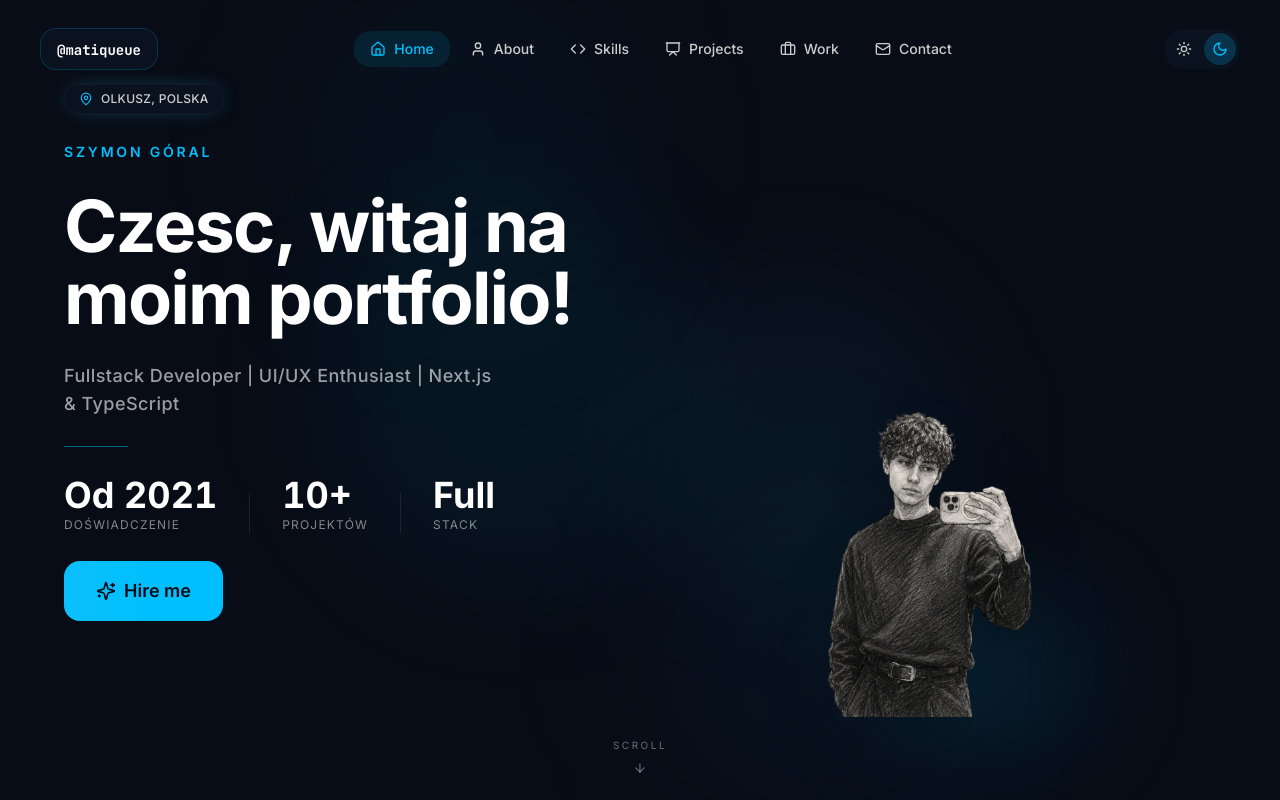
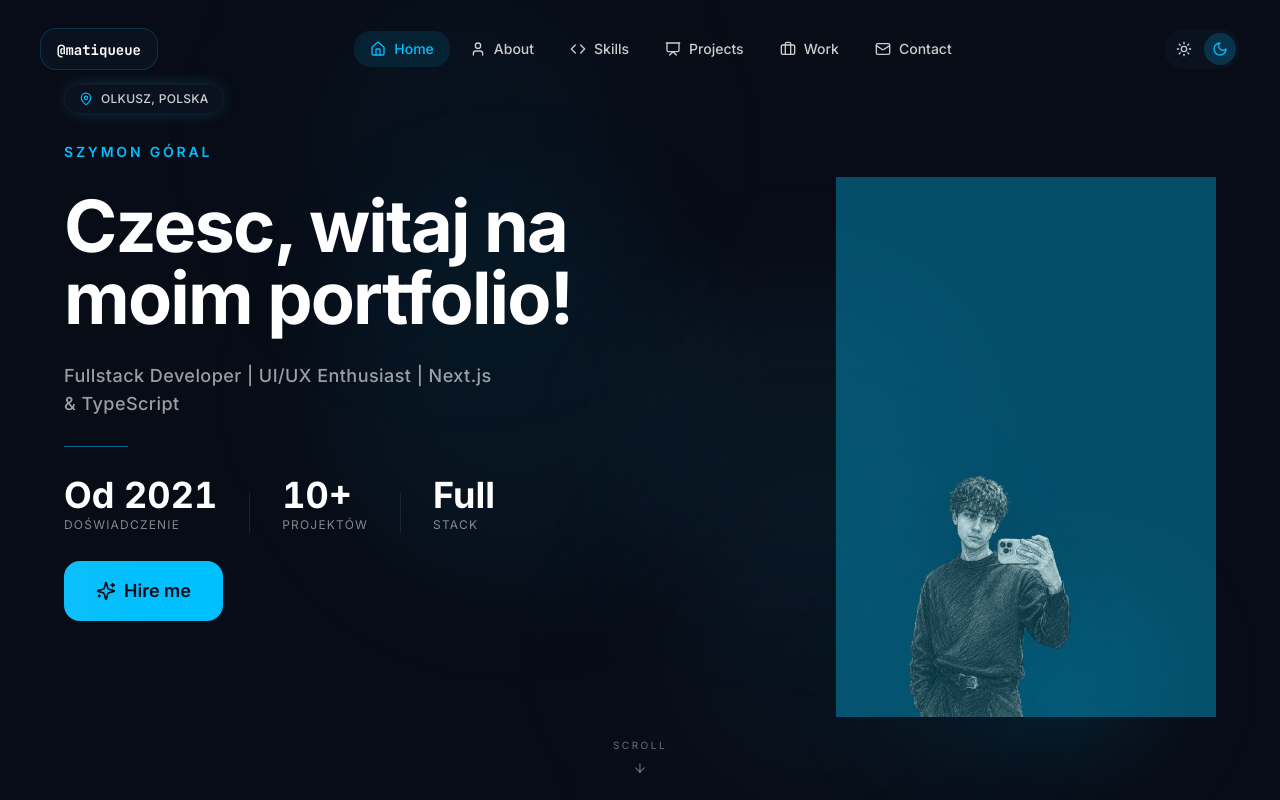
Before and after one commit to matiqueue/Portfolio, a Next.js app: page / in a window 1280 px wide. Both pictures are taken after a click on the button 1219 px from the left and 49 px from the top of the page. Shown: the top 800 px of the page. Built offline with nearby package versions, Linux system fonts and the light colour scheme.

Commit message:
feat: implement proportional image with overlay and responsive grid
Fix image container size and add overlay with blend modes and responsive column layout.

Co-authored-by: Szymon Góral <146021026+matiqueue@users.noreply.github.com>

```diff
--- a/components/hero-section.tsx
+++ b/components/hero-section.tsx
@@ -19,7 +19,7 @@ export default function HeroSection() {
 
       <div className="container mx-auto px-6 relative z-10">
         {/* Two-column layout */}
-        <div className="grid grid-cols-1 md:grid-cols-[1fr_auto] gap-0 md:gap-8 items-end max-w-6xl mx-auto">
+        <div className="grid grid-cols-1 md:grid-cols-[1fr_minmax(260px,380px)] gap-0 md:gap-12 lg:gap-16 items-end max-w-6xl mx-auto">
 
           {/* ── LEFT: text content ── */}
           <motion.div
@@ -112,7 +112,7 @@ export default function HeroSection() {
             </motion.div>
           </motion.div>
 
-          {/* ── RIGHT: sketch photo — sits flush with bottom, no frame ── */}
+          {/* ── RIGHT: sketch photo — proportional to hero, with theme tint ── */}
           <motion.div
             initial={{ opacity: 0, y: 30 }}
             animate={{ opacity: 1, y: 0 }}
@@ -120,14 +120,34 @@ export default function HeroSection() {
             className="relative flex justify-center md:justify-end self-end"
           >
             {/* Soft glow under the figure */}
-            <div className="absolute bottom-0 left-1/2 -translate-x-1/2 w-48 h-24 bg-primary/20 blur-3xl rounded-full pointer-events-none" />
+            <div className="absolute bottom-0 left-1/2 -translate-x-1/2 w-56 h-20 bg-primary/25 blur-3xl rounded-full pointer-events-none" />
 
-            <img
-              src="/me/profilowe2.png"
-              alt="Szymon Góral"
-              className="relative w-72 md:w-[22rem] lg:w-[26rem] xl:w-[30rem] h-auto object-contain object-bottom drop-shadow-2xl select-none"
-              draggable={false}
-            />
+            {/* Photo wrapper — fixed proportional height tied to viewport */}
+            <div className="relative w-[260px] md:w-[300px] lg:w-[340px] xl:w-[380px] h-[360px] md:h-[420px] lg:h-[480px] xl:h-[540px] select-none">
+              <img
+                src="/me/profilowe2.png"
+                alt="Szymon Góral"
+                className="absolute inset-0 w-full h-full object-contain object-bottom drop-shadow-2xl"
+                draggable={false}
+              />
+              {/* Theme-aware blue tint overlay:
+                  light mode → multiply blends deep-blue over the sketch highlights
+                  dark  mode → screen softly adds cyan glow into the sketch shadows  */}
+              <div
+                className="absolute inset-0 pointer-events-none"
+                style={{
+                  background: "hsl(var(--primary) / 0.18)",
+                  mixBlendMode: "multiply",
+                }}
+              />
+              <div
+                className="absolute inset-0 pointer-events-none dark:block hidden"
+                style={{
+                  background: "hsl(var(--primary) / 0.22)",
+                  mixBlendMode: "screen",
+                }}
+              />
+            </div>
           </motion.div>
         </div>
       </div>
```
